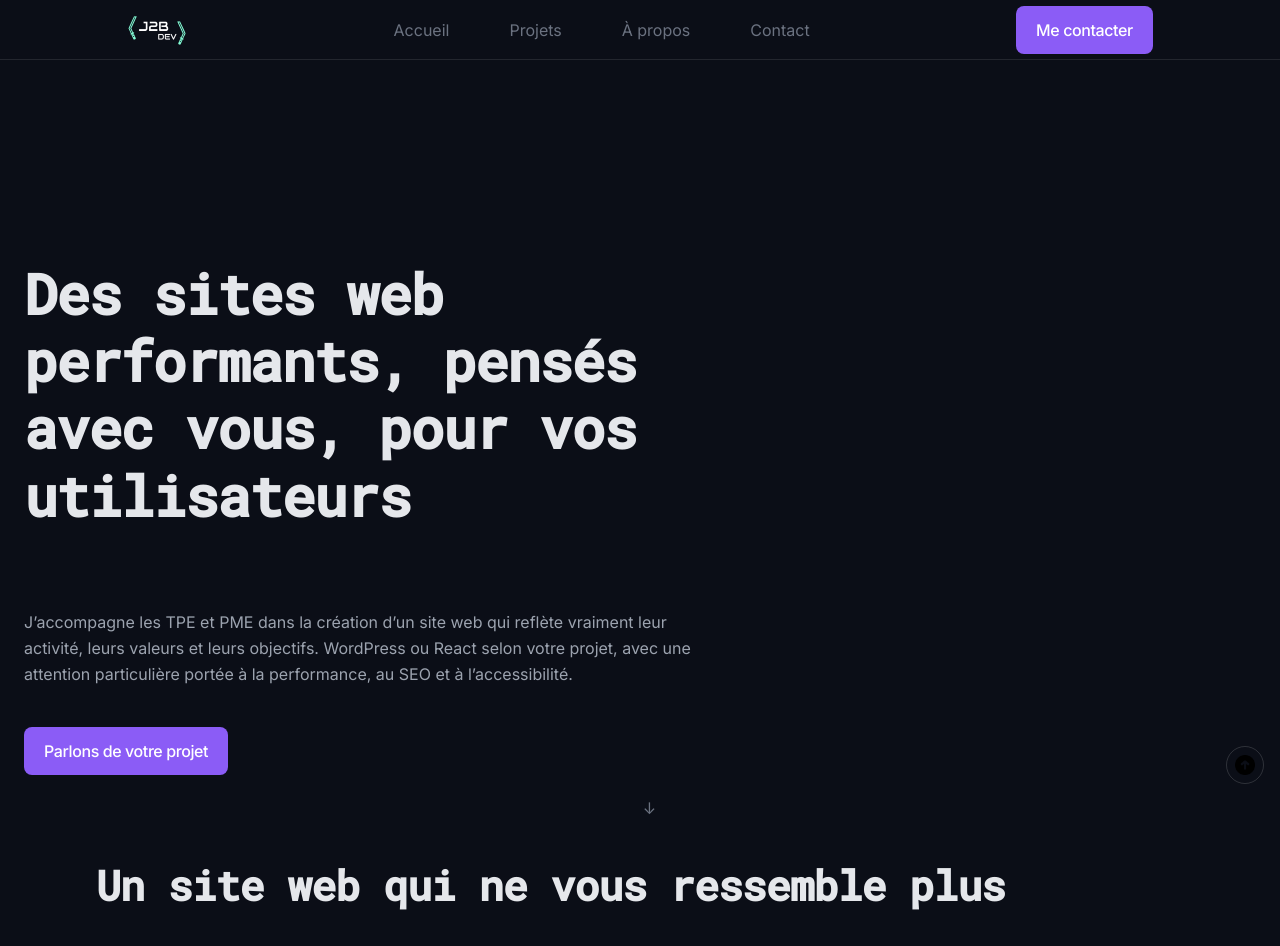
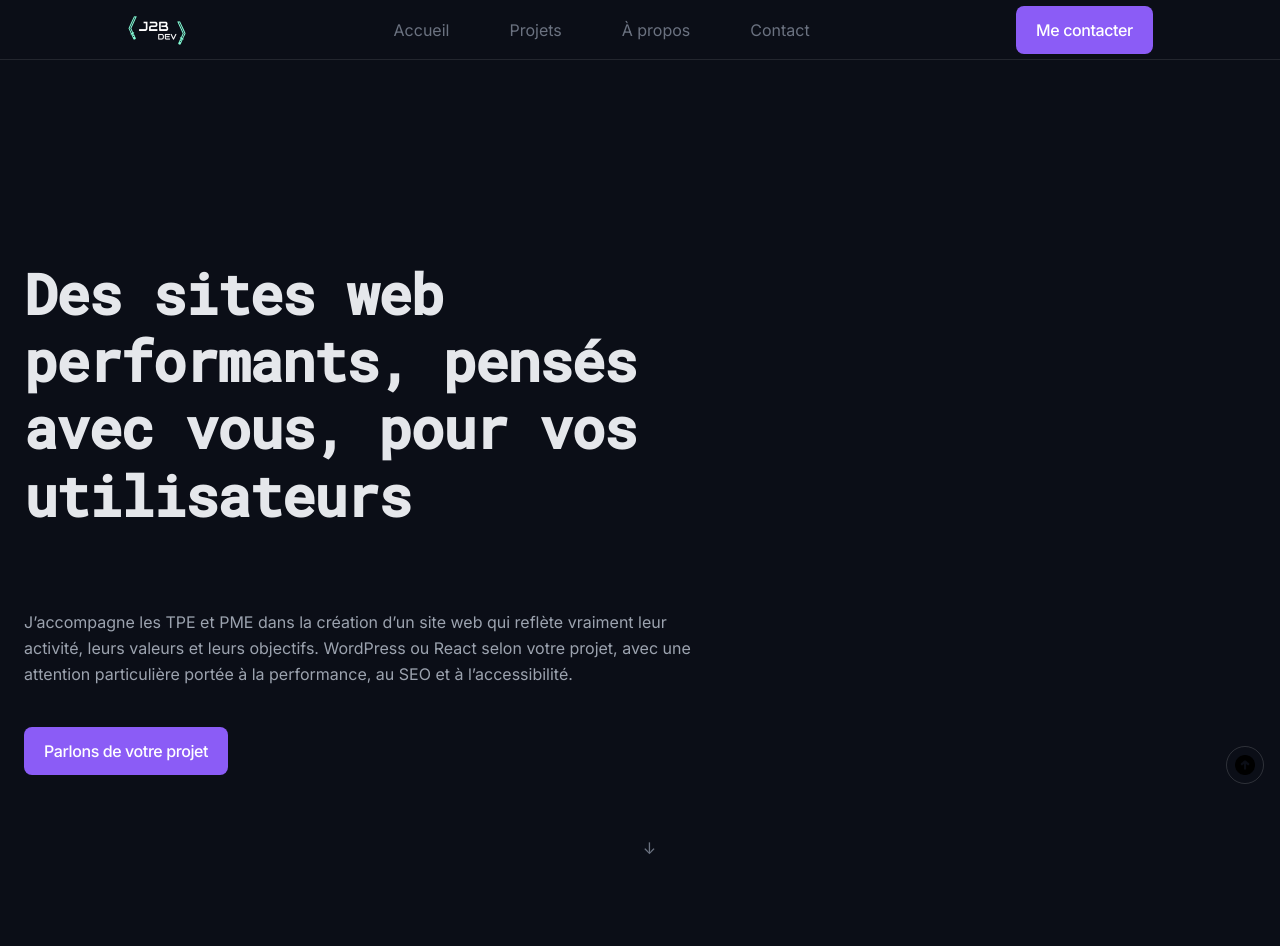
Before and after one commit to FullMetal2/J2BDEV, a React (Vite) app in the folder client/: page / in a window 1280 px wide. Shown: the top 946 px of the page. Built offline with nearby package versions, Linux system fonts and the light colour scheme.

Commit message:
rajout du siret et ajustement margin section problems et hero

```diff
--- a/client/src/pages/Home/components/Hero.tsx
+++ b/client/src/pages/Home/components/Hero.tsx
@@ -15,13 +15,13 @@ export default function Hero() {
             WordPress ou React selon votre projet, avec une attention
             particulière portée à la performance, au SEO et à l’accessibilité.
           </p>
-          <div className="flex justify-center md:justify-start mb-12 sm:md-20">
+          <div className="flex justify-center lg:justify-start mb-12 sm:md-20">
             <HashLink to={"/#contact"}>
               <Button>Parlons de votre projet</Button>
             </HashLink>
           </div>
         </div>
-        <div className="absolute text-text-muted bottom-10 right-150 hidden md:block">
+        <div className="absolute text-text-muted bottom-0 right-150 hidden lg:block">
           <p>↓</p>
         </div>
       </section>
--- a/client/src/pages/Home/components/Problems.tsx
+++ b/client/src/pages/Home/components/Problems.tsx
@@ -5,7 +5,7 @@ export default function Problems() {
   return (
     <>
       <section className="max-w-6xl mx-auto sm:px-6 lg:px-8">
-        <h2 className="text-2xl sm:text-3xl font-semibold tracking-tight text-text-primary mb-12 text-center md:text-left">
+        <h2 className="text-2xl sm:text-3xl font-semibold tracking-tight text-text-primary mb-12 md:pt-20 text-center md:text-left">
           Un site web qui ne vous ressemble plus
         </h2>
         <h3 className="text-sm md:text-lg font-medium tracking-tight text-text-secondary mb-8 text-center md:text-left">
--- a/client/src/pages/Mention/components/Mention.tsx
+++ b/client/src/pages/Mention/components/Mention.tsx
@@ -12,7 +12,7 @@ export default function Mention() {
         </h3>
         <ul className="space-y-2 text-neutral-300 list-disc list-inside">
           <li>
-            Entreprise individuelle — <em>SIRET en cours d’obtention</em>
+            Entreprise individuelle — Siret <em>99925774400014</em>
           </li>
           <li>Responsable de publication : Jean-Baptiste Bertron</li>
           <li>
```
